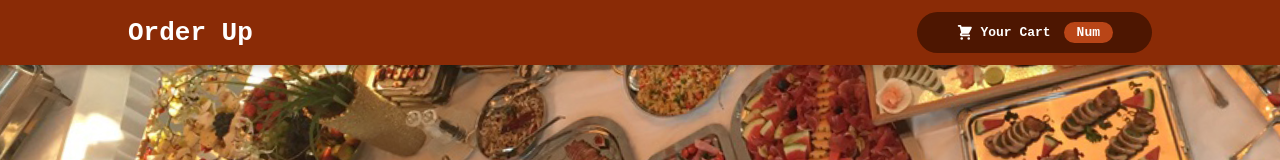
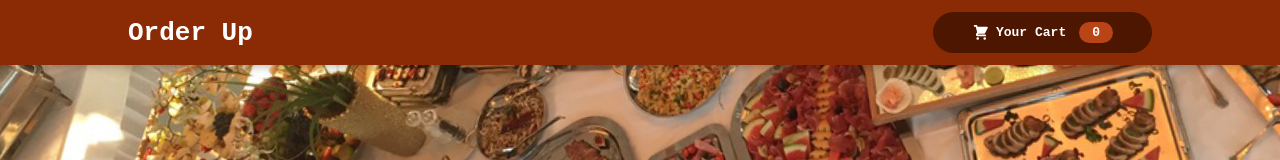
Before and after one commit to kylest0kes/food, a React (Create React App) app: page / in a window 1280 px wide. Shown: the top 160 px of the page. Built offline with nearby package versions, Linux system fonts and the light colour scheme.

Commit message:
set up logic to set up the quantity amount to be retrieved from context, and not hard coded

```diff
--- a/src/components/LAYOUT/HeaderButton/HeaderButton.js
+++ b/src/components/LAYOUT/HeaderButton/HeaderButton.js
@@ -1,16 +1,32 @@
-import React from 'react';
+import React, { useContext } from 'react';
 import CartIcon from '../../CART/CartIcon';
+import CartContext from '../../../store/cart-context';
 
 import classes from './HeaderButton.module.css';
 
 const HeaderButton = (props) => {
+  // now we can call the useContext hook and pass it the context for the cart in the file we set up,
+  // and we store it in a var
+  const cartCtx = useContext(CartContext);
+
+  // we set this var up so we can set the amount of the items in the cart properly, as we can have a time
+  // where someone could select 2 quantity of sushi, and it will be stored as 1 item with a quantity of 2
+  // so we get the array and call reduce on it, which takes 2 args, 1 that is a function that will be
+  // done to get a value from the array, and the second is a starting value
+  const cartQuantity = cartCtx.items.reduce((currNum, item) => {
+    // here we will get the current num, which is the 2nd arg to the reduce method, and then we add
+    // that to the current item in the array and its amount, so we can get all the items, even if 1 food
+    // has more than 1 amount
+    return currNum + item.amount;
+  }, 0);
+
   return (
     <button className={classes.button} onClick={props.onClick}>
         <span className={classes.icon}>
             <CartIcon />
         </span>
         <span>Your Cart</span>
-        <span className={classes.badge}>Num</span>
+        <span className={classes.badge}>{cartQuantity}</span>
     </button>
   )
 }
--- /dev/null
+++ b/src/store/CartProvider.js
@@ -0,0 +1,28 @@
+// in here i have a CartProvider component, which is going to be responsible for managing the
+// cart context data and provide that context to all the components that need it
+import CartContext from "./cart-context";
+
+const CartProvider = props => {
+    // here we can set up the functions that we will pass to the context
+    const addItemHandler = item => {};
+    const removeItemHandler = item => {};
+
+    // this is a helper variable, so that we can add all the logic for managing the data to this
+    // component. we set up the data that we would have set in the context file
+    const cartContext = {
+        items: [],
+        totalAmount: 0,
+        addItem: addItemHandler,
+        removeItem: removeItemHandler
+    }
+
+    // given this is just a component that helps mangae the cart context, and provide it to whatever
+    // components need it, we can wrap the provider from the CartContext, and in it we pass props.children
+    // so that whatever we pass in between the CartProvider, will have the context provided
+    // and as we should, we pass a value parameter to the provider which is the context we set up above
+    return <CartContext.Provider value={cartContext}>
+        {props.children}
+    </CartContext.Provider>
+}
+
+export default CartProvider;
--- /dev/null
+++ b/src/store/cart-context.js
@@ -0,0 +1,13 @@
+import React from "react";
+
+// here i am beginning the setup of the context api by setting some inital values that are
+// contained in an object, and passed to createContext, and we store it in a variable, that we then
+// can export
+const CartContext = React.createContext({
+    items: [],
+    totalAmount: 0,
+    addItem: (item) => {},
+    removeItem: (id) => {}
+});
+
+export default CartContext;
```
Also changed, not shown: src/App.js (+6 -3 lines), 1 other file (tests, documents, lock files or other folders).
